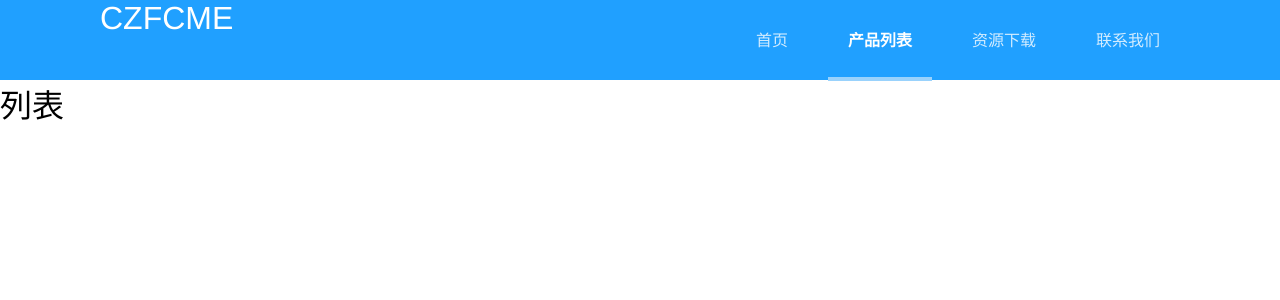
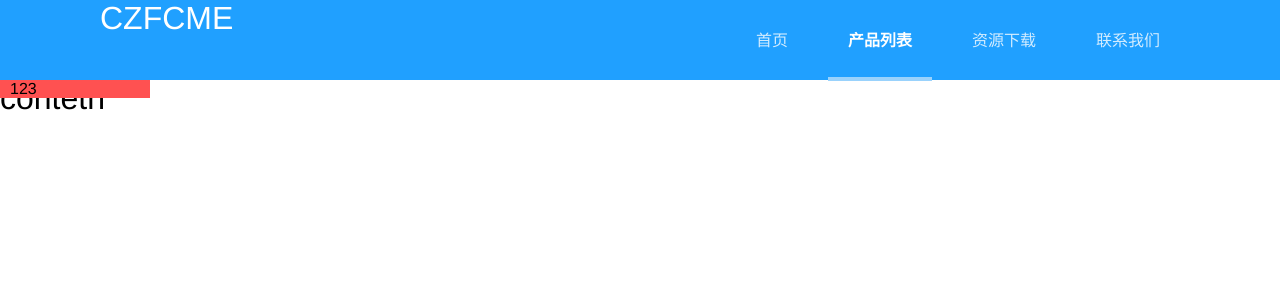
Before and after one commit to luoye-fe/czfcme, a Vue app: page /#/list in a window 1280 px wide. Shown: the top 300 px of the page. Built offline with nearby package versions, Linux system fonts and the light colour scheme.

Commit message:
list nav update

```diff
--- a/src/components/list.vue
+++ /dev/null
@@ -1,3 +0,0 @@
-<template>
-	<h1>列表</h1>
-</template>
--- /dev/null
+++ b/src/components/list/content.vue
@@ -0,0 +1,15 @@
+<template>
+	<div class="content">
+		<h1>contetn</h1>
+	</div>
+</template>
+<script>
+export default {
+	name: 'List-content',
+};
+</script>
+<style scoped>
+.content {
+
+}
+</style>
--- /dev/null
+++ b/src/components/list/index.vue
@@ -0,0 +1,24 @@
+<template>
+	<div class="container">
+		<m-nav></m-nav>
+		<m-content></m-content>
+	</div>
+</template>
+<script>
+import Nav from './nav.vue';
+import Content from './content.vue';
+
+export default {
+	name: 'List',
+	components: {
+		'm-nav': Nav,
+		'm-content': Content
+	}
+};
+</script>
+<style>
+.container {
+	width: 100%;
+	position: relative;
+}
+</style>
--- /dev/null
+++ b/src/components/list/nav.vue
@@ -0,0 +1,24 @@
+<template>
+	<ul class="nav">
+		<li>123</li>
+	</ul>
+</template>
+<script>
+import metaJSON from '../../metadata.json';
+console.log(metaJSON);
+export default {
+	name: 'List-nav',
+
+};
+</script>
+<style scoped>
+.nav {
+	position: absolute;
+	top: 0;
+	left: 0;
+	background-color: #ff5151;
+	width: 150px;
+	margin-bottom: 100%;
+	/*padding-bottom: 100%;*/
+}
+</style>
```
Also changed, not shown: src/router/index.js (+6 -6 lines), src/components/contact/index.vue (renamed from src/components/contact.vue), src/components/detail/index.vue (renamed from src/components/detail.vue), src/components/download/index.vue (renamed from src/components/download.vue), src/components/index/index.vue (renamed from src/components/index.vue).
